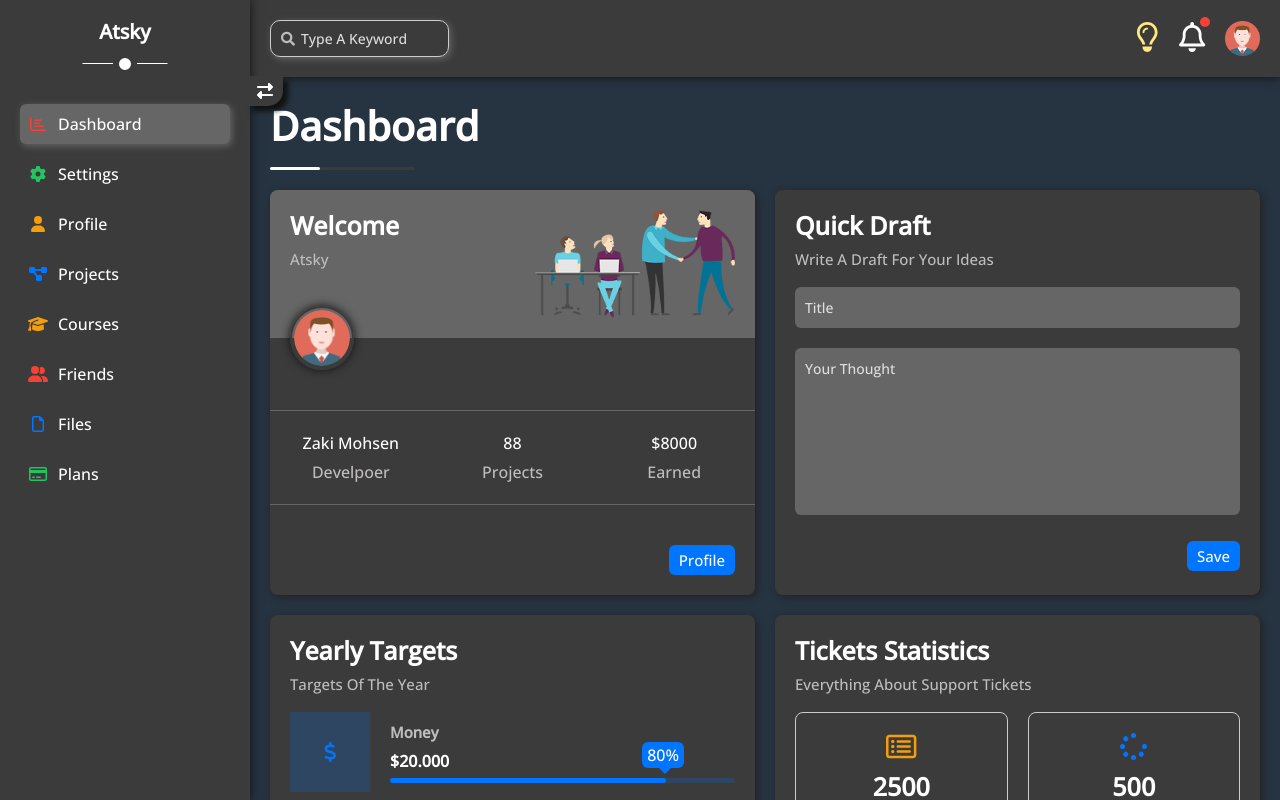
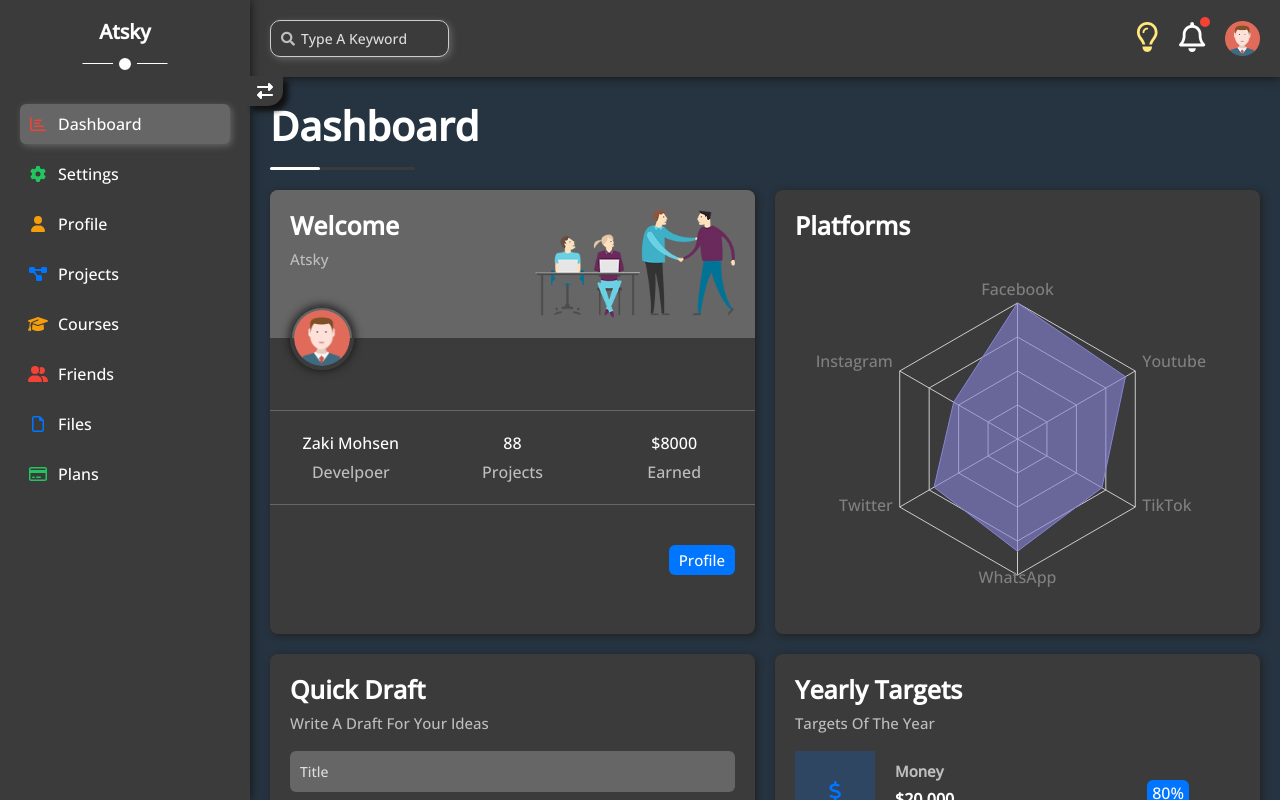
Before and after one commit to zaki164/Atsky, a React (Create React App) app: page / in a window 1280 px wide. Shown: the top 800 px of the page. Built offline with nearby package versions, Linux system fonts and the light colour scheme.

Commit message:
PlatformsData

```diff
--- a/src/App.js
+++ b/src/App.js
@@ -1,5 +1,4 @@
 import "bootstrap/dist/css/bootstrap.min.css";
-import "bootstrap/dist/js/bootstrap.bundle.min";
 import './sass/App.scss';
 import Layout from "./Layout/Layout";
 import { HashRouter as Router } from "react-router-dom";
--- /dev/null
+++ b/src/components/Platforms/Platforms.jsx
@@ -0,0 +1,73 @@
+import { data } from '../../constants'
+import { Radar, RadarChart, PolarGrid, PolarAngleAxis, ResponsiveContainer } from 'recharts';
+import './Platforms.scss'
+// import { LineChart, Line, XAxis, YAxis, CartesianGrid, Tooltip, ResponsiveContainer } from 'recharts';
+
+// const data = [
+//   {
+//     Day: 'Fri',
+//     Hours: 4,
+//   },
+//   {
+//     Day: 'Sat',
+//     Hours: 1,
+//   },
+//   {
+//     Day: 'Sun',
+//     Hours: 8,
+//   },
+//   {
+//     Day: 'Mon',
+//     Hours: 3,
+//   },
+//   {
+//     Day: 'Tue',
+//     Hours: 5,
+//   },
+//   {
+//     Day: 'Wed',
+//     Hours: 2.5,
+//   },
+//   {
+//     Day: 'Thu',
+//     Hours: 4,
+//   },
+// ];
+
+const Platforms = () => {
+  return (
+    <section className='Platforms'>
+      <h2>Platforms</h2>
+      <div className='chartCont mt-4'>
+        {/* <ResponsiveContainer width="100%" height="100%">
+          <LineChart
+            width={300}
+            height={100}
+            data={data}
+            margin={{
+              top: 5,
+              right: 10,
+              left: -40,
+              bottom: 5,
+            }}
+          >
+            <CartesianGrid strokeDasharray="3 3"/>
+            <XAxis dataKey="Day" />
+            <YAxis />
+            <Tooltip />
+            <Line type="monotone" dataKey="Hours" stroke="#8884d8" activeDot={{ r: 8 }} />
+          </LineChart>
+        </ResponsiveContainer> */}
+      <ResponsiveContainer width="100%" height="100%">
+        <RadarChart cx="50%" cy="50%" outerRadius="80%" data={data.PlatformsData}>
+          <PolarGrid />
+          <PolarAngleAxis dataKey="platform" />
+          <Radar name="Mike" dataKey="A" stroke="#8884d8" fill="#8884d8" fillOpacity={0.6} />
+        </RadarChart>
+      </ResponsiveContainer>
+      </div>
+    </section>
+  )
+}
+
+export default Platforms
--- /dev/null
+++ b/src/components/Platforms/Platforms.scss
@@ -0,0 +1,16 @@
+@import '../../sass/helpers';
+
+.Platforms {
+  // width: 500px;
+  // max-height: 500px;
+  .chartCont {
+    width: 100%;
+    height: 350px;
+    @include media(sm) {
+      font-size: 13px;
+    }
+    // height: 300px;
+    // height: calc(100% - 60px);
+    // // overflow: hidden;
+  }
+}
--- a/src/components/SocialMedia/SocialMedia.jsx
+++ b/src/components/SocialMedia/SocialMedia.jsx
@@ -15,8 +15,8 @@ const SocialMedia = () => {
                 <div className='icon flex_center'>
                   <FontAwesomeIcon icon={ele.icon} />
                 </div>
-                <div className="followers flex-grow-1 flex_between">
-                  <span>{ele.followers}</span>
+                <div className="Platforms flex-grow-1 flex_between">
+                  <span>{ele.Platforms}</span>
                   <Link to='/Profile' className='custom_btn'>{ele.subscribe}</Link>
                 </div>
               </li>
--- a/src/components/SocialMedia/SocialMedia.scss
+++ b/src/components/SocialMedia/SocialMedia.scss
@@ -23,7 +23,7 @@
           font-size: 20px;
         }
       }
-      .followers {
+      .Platforms {
         padding: 10px 20px;
         @include media(sm) {
           padding: 4px 10px;
@@ -44,7 +44,7 @@
           .icon {
             background-color: $color;
           }
-          .followers {
+          .Platforms {
             background-color: rgba($color, .2);
             span {
               color: $color;
--- a/src/components/index.js
+++ b/src/components/index.js
@@ -27,6 +27,7 @@ import CustomCheckBox from './custom/CustomCheckBox/CustomCheckBox';
 import CustomRadio from './custom/CustomRadio/CustomRadio';
 import BackupManager from './BackupManager/BackupManager';
 import CompLoader from './CompLoader/CompLoader';
+import Platforms from './Platforms/Platforms';
 
 
 export {
@@ -59,4 +60,5 @@ export {
   CustomRadio,
   BackupManager,
   CompLoader,
+  Platforms,
 };
--- a/src/constants/data.js
+++ b/src/constants/data.js
@@ -249,25 +249,25 @@ const Reminders = [
 const SocialMedia = [
   {
     platform: "Twitter",
-    followers: "90K Followers",
+    Platforms: "90K Platforms",
     subscribe: "Follow",
     icon: faTwitter
   },
   {
     platform: "Facebook",
-    followers: "2M Like",
+    Platforms: "2M Like",
     subscribe: "Like",
     icon: faFacebookF
   },
   {
     platform: "Youtube",
-    followers: "1M Subs",
+    Platforms: "1M Subs",
     subscribe: "Subscribe",
     icon: faYoutube
   },
   {
     platform: "Linkedin",
-    followers: "70K Followers",
+    Platforms: "70K Platforms",
     subscribe: "Follow",
     icon: faLinkedin
   }
@@ -887,6 +887,33 @@ const PlansData = [
   },
 ];
 
+const PlatformsData = [
+  {
+    platform: 'Facebook',
+    A: 120,
+  },
+  {
+    platform: 'Youtube',
+    A: 110,
+  },
+  {
+    platform: 'TikTok',
+    A: 86,
+  },
+  {
+    platform: 'WhatsApp',
+    A: 99,
+  },
+  {
+    platform: 'Twitter',
+    A: 85,
+  },
+  {
+    platform: 'Instagram',
+    A: 65,
+  },
+];
+
 const data = {
   nav,
   LatestUploadsData,
@@ -908,6 +935,7 @@ const data = {
   FriendsData,
   FilesData,
   PlansData,
+  PlatformsData,
 }
 
 export default data
--- a/src/pages/Dashboard/Dashboard.jsx
+++ b/src/pages/Dashboard/Dashboard.jsx
@@ -1,7 +1,7 @@
 import { useLayoutEffect } from "react";
 import { useRef } from "react";
 import { useSelector } from "react-redux";
-import { LastProjectProgress, LatestNews, LatestPost, LatestUploads, Projects, QuickDraft, Reminders, SearchItems, SocialMedia, Tasks, Tickets, Welcome, YearlyTargets } from "../../components";
+import { Platforms, LastProjectProgress, LatestNews, LatestPost, LatestUploads, Projects, QuickDraft, Reminders, SearchItems, SocialMedia, Tasks, Tickets, Welcome, YearlyTargets } from "../../components";
 import "./Dashboard.scss";
 
 const Dashboard = () => {
@@ -17,6 +17,7 @@ const Dashboard = () => {
       <h1>Dashboard</h1>
       <div className="wrapper" ref={wrapperRef}>
         <Welcome />
+        <Platforms />
         {widgetsDataReducer["Quick Draft"] && <QuickDraft />}
         {widgetsDataReducer["Yearly Targets"] && <YearlyTargets />}
         {widgetsDataReducer["Tickets Statistics"] && <Tickets />}
```
